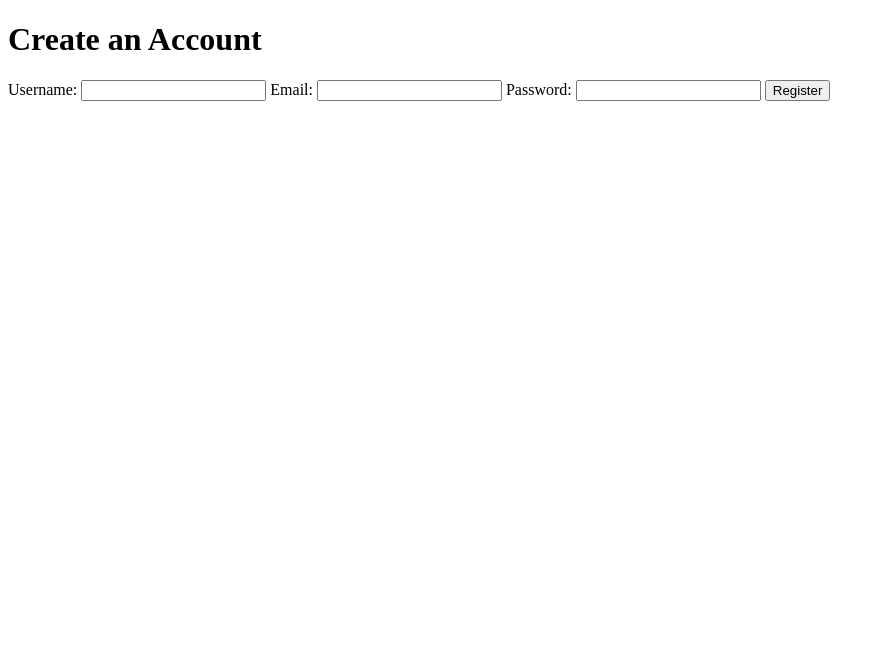
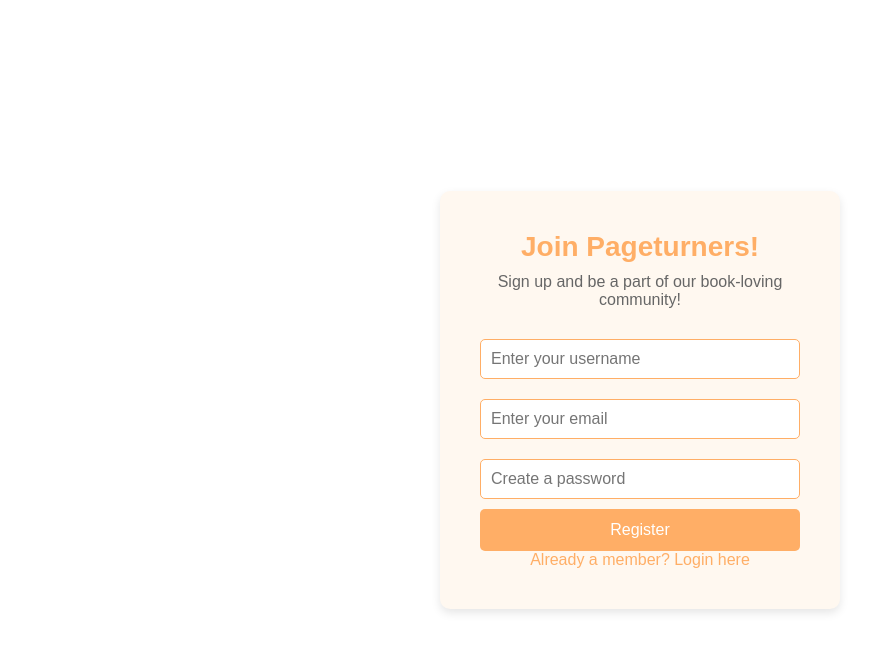
Before and after one commit to WSU-4110/PageTurners, a plain HTML site: page register.html in a window 1280 px wide. Shown: the whole page, without its empty margins (0-895 px from the left). Drawn offline with Linux system fonts and the light colour scheme.

Commit message:
Apply stashed changes

```diff
--- a/register.html
+++ b/register.html
@@ -1,24 +1,26 @@
 <!DOCTYPE html>
 <html lang="en">
 <head>
-    <meta charset="UTF-8">
-    <meta name="viewport" content="width=device-width, initial-scale=1.0">
-    <title>Register</title>
-    <link rel="stylesheet" href="styles.css">
+  <meta charset="UTF-8">
+  <meta name="viewport" content="width=device-width, initial-scale=1.0">
+  <title>Register - Pageturners</title>
+  <!-- External CSS Link -->
+  <link rel="stylesheet" href="style.css">
 </head>
 <body>
-    <h1>Create an Account</h1>
-    <form action="TBD" method="TBD">
-        <label for="username">Username:</label>
-        <input type="text" id="username" name="username" required>
+  <div class="wrapper register">
+    <h1>Join Pageturners!</h1>
+    <p>Sign up and be a part of our book-loving community!</p>
+    <form>
+      <input type="text" placeholder="Enter your username" required>
+      <input type="email" placeholder="Enter your email" required>
+      <input type="password" placeholder="Create a password" required>
+    </form>
+    <button type="submit" class="register">Register</button>
 
-        <label for="email">Email:</label>
-        <input type="email" id="email" name="email" required>
-
-        <label for="password">Password:</label>
-        <input type="password" id="password" name="password" required>
-
-        <button type="submit">Register</button>
-    </form>
+    <div class="not-member">
+      Already a member? <a href="login.html">Login here</a>
+    </div>
+  </div>
 </body>
 </html>
```
Also changed, not shown: Login.html (+28 -0 lines), 1 other file.
